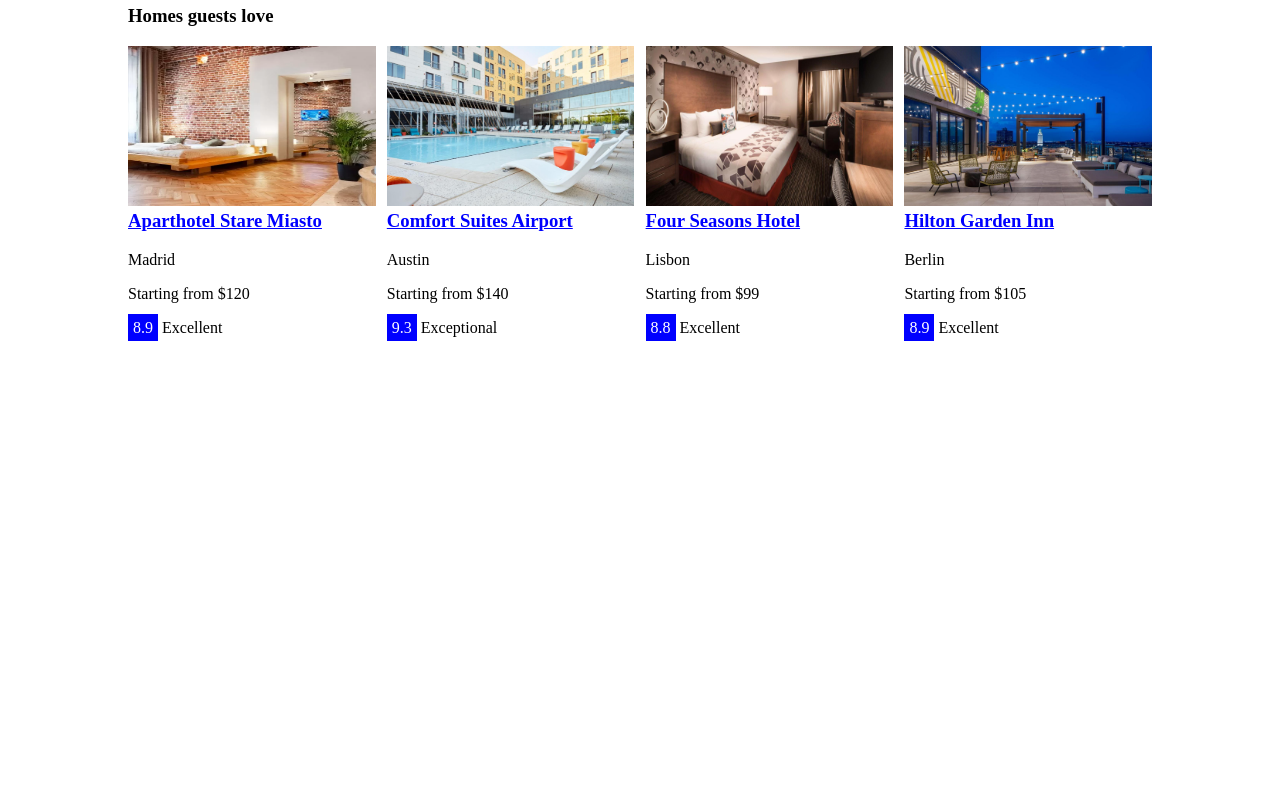
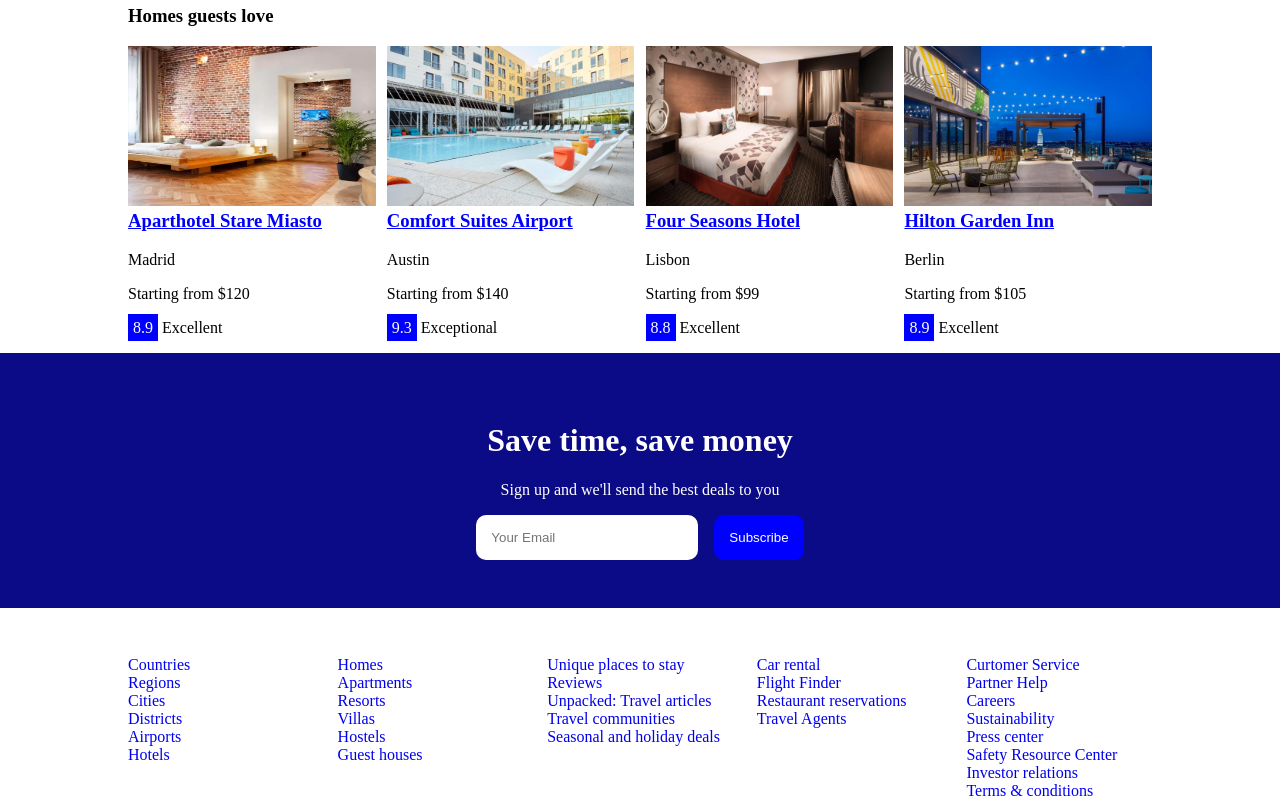
Before and after one commit to hqnghiep/Assignment01-rjs, a React (Create React App) app: page / in a window 1280 px wide. Shown: the part 1145-1945 px from the top of the page. Before the commit the page ends 1498 px from the top, so only its background shows below. Built offline with nearby package versions, Linux system fonts and the light colour scheme.

Commit message:
xây dựng Form và Footer

```diff
--- a/src/pages/home/Home.jsx
+++ b/src/pages/home/Home.jsx
@@ -1,4 +1,6 @@
 import City from "./city/City";
+import Footer from "./footer/Footer";
+import Form from "./form/Form";
 import Header from "./header/Header";
 import HotelList from "./hotel_list/HotelList";
 import Navbar from "./navbar/Navbar";
@@ -12,6 +14,8 @@
       <City />
       <Type />
       <HotelList />
+      <Form />
+      <Footer />
     </div>
   );
 };
--- /dev/null
+++ b/src/pages/home/footer/Footer.js
@@ -0,0 +1,77 @@
+import React from "react";
+import Card from "../../../Ui/Card";
+import classes from "./Footer.module.css";
+import { Link } from "react-router-dom";
+
+const FOOTER_DUMMY = [
+  {
+    col_number: 1,
+    col_values: [
+      "Countries",
+      "Regions",
+      "Cities",
+      "Districts",
+      "Airports",
+      "Hotels",
+    ],
+  },
+  {
+    col_number: 2,
+    col_values: [
+      "Homes",
+      "Apartments",
+      "Resorts",
+      "Villas",
+      "Hostels",
+      "Guest houses",
+    ],
+  },
+  {
+    col_number: 3,
+    col_values: [
+      "Unique places to stay",
+      "Reviews",
+      "Unpacked: Travel articles",
+      "Travel communities",
+      "Seasonal and holiday deals",
+    ],
+  },
+  {
+    col_number: 4,
+    col_values: [
+      "Car rental",
+      "Flight Finder",
+      "Restaurant reservations",
+      "Travel Agents",
+    ],
+  },
+  {
+    col_number: 5,
+    col_values: [
+      "Curtomer Service",
+      "Partner Help",
+      "Careers",
+      "Sustainability",
+      "Press center",
+      "Safety Resource Center",
+      "Investor relations",
+      "Terms & conditions",
+    ],
+  },
+];
+
+const Footer = () => {
+  return (
+    <Card className={classes.container}>
+      {FOOTER_DUMMY.map((fot) => (
+        <div key={fot.col_number} className={classes.layout}>
+          {fot.col_values.map((val) => (
+            <Link to="#">{val}</Link>
+          ))}
+        </div>
+      ))}
+    </Card>
+  );
+};
+
+export default Footer;
--- /dev/null
+++ b/src/pages/home/footer/Footer.module.css
@@ -0,0 +1,12 @@
+.container {
+  margin-top: 3rem;
+  display: grid;
+  grid-template-columns: repeat(5, 1fr);
+  align-items: flex-start;
+  column-gap: 1.5rem;
+}
+
+.layout a {
+  display: block;
+  text-decoration: none;
+}
--- /dev/null
+++ b/src/pages/home/form/Form.js
@@ -0,0 +1,17 @@
+import React from "react";
+import classes from "./Form.module.css";
+
+const Form = () => {
+  return (
+    <div className={classes.container}>
+      <h1>Save time, save money</h1>
+      <p>Sign up and we'll send the best deals to you</p>
+      <div>
+        <input type="email" placeholder="Your Email" />
+        <button>Subscribe</button>
+      </div>
+    </div>
+  );
+};
+
+export default Form;
--- /dev/null
+++ b/src/pages/home/form/Form.module.css
@@ -0,0 +1,23 @@
+.container {
+  background-color: rgb(11, 11, 135);
+  padding: 3rem;
+  color: white;
+  text-align: center;
+}
+
+.container input {
+  border: none;
+  padding: 15px;
+  padding-right: 30px;
+  border-radius: 10px;
+}
+
+.container button {
+  border: none;
+  padding: 15px;
+  margin-left: 1rem;
+  background-color: blue;
+  color: white;
+  border-radius: 10px;
+  cursor: pointer;
+}
```
